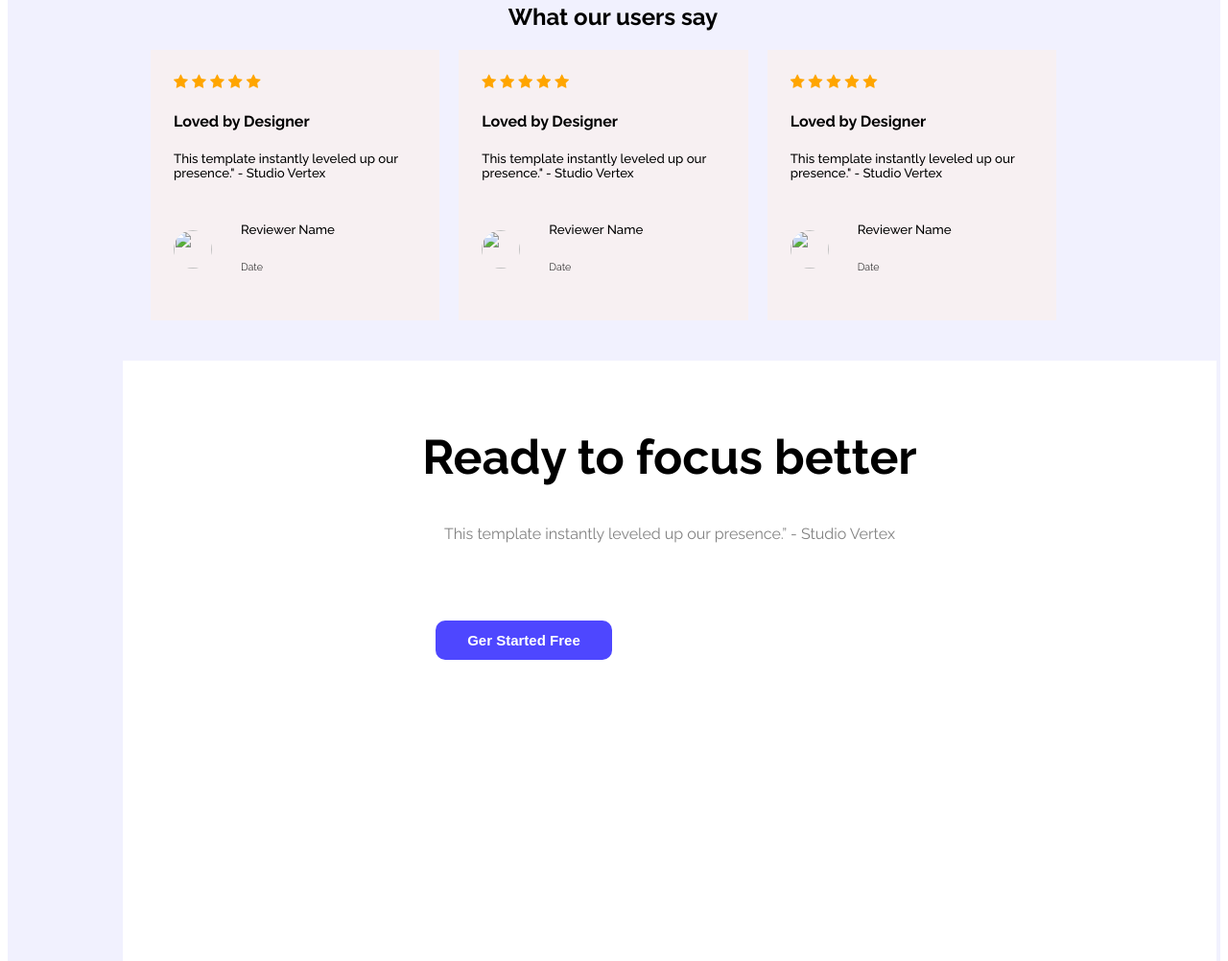
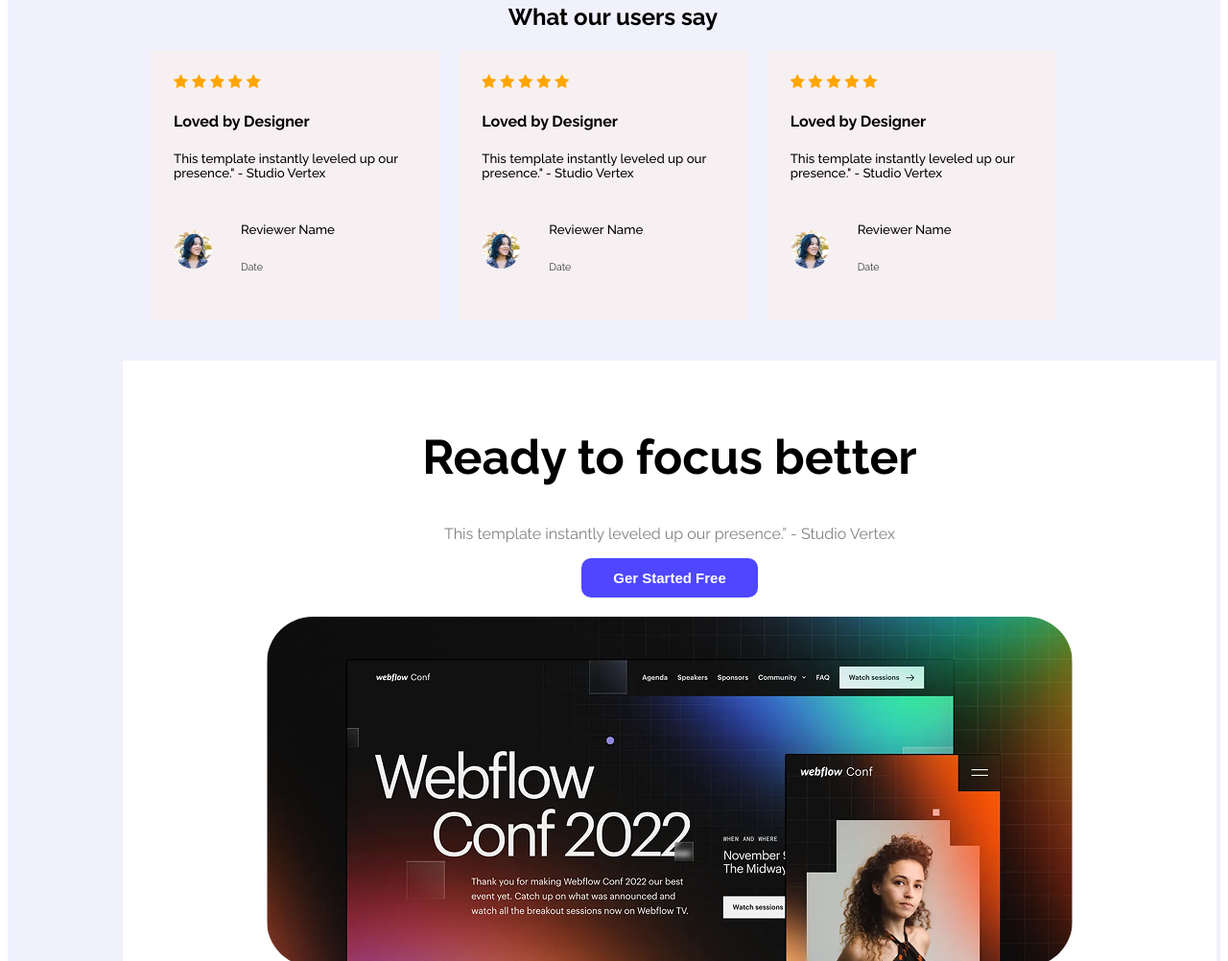
Before and after one commit to Izaj-ahmed/First-Assingment, a plain HTML site: page index.html in a window 1280 px wide. Shown: the part 1798-2800 px from the top of the page at 96% size. Drawn offline with Linux system fonts and the light colour scheme.

Commit message:
adding changes

```diff
--- a/index.html
+++ b/index.html
@@ -31,7 +31,7 @@
                 <p>Explore the live preview and imagine your brand in this bold new look.</p>
                 <button>Launch Live Preview</button>
             </div>
-            <img src="/B12A01-landing-launchpad/Assets/wc-mini.png" alt="image-wc-mini">
+            <img src="/Assets/wc-mini.png" alt="image-wc-mini">
         </section>
         <section class="goal">
             <div class="section-2">
@@ -64,7 +64,7 @@
                     <h4>Loved by Designer</h4>
                     <h5>This template instantly leveled up our presence." - Studio Vertex</h5>
                     <div class="final">
-                        <img src="/B12A01-landing-launchpad/Assets/avatar.png" alt="">
+                        <img src="/Assets/avatar.png" alt="">
                         <div>
                             <h5>Reviewer Name</h5>
                             <h6>Date</h6>
@@ -80,7 +80,7 @@
                     <h4>Loved by Designer</h4>
                     <h5>This template instantly leveled up our presence." - Studio Vertex</h5>
                     <div class="final">
-                        <img src="/B12A01-landing-launchpad/Assets/avatar.png" alt="">
+                        <img src="/Assets/avatar.png" alt="">
                         <div>
                             <h5>Reviewer Name</h5>
                             <h6>Date</h6>
@@ -96,7 +96,7 @@
                     <h4>Loved by Designer</h4>
                     <h5>This template instantly leveled up our presence." - Studio Vertex</h5>
                     <div class="final">
-                        <img src="/B12A01-landing-launchpad/Assets/avatar.png" alt="">
+                        <img src="/Assets/avatar.png" alt="">
                         <div>
                             <h5>Reviewer Name</h5>
                             <h6>Date</h6>
@@ -109,7 +109,7 @@
             <h1>Ready to focus better</h1>
             <p>This template instantly leveled up our presence.” - Studio Vertex</p>
             <button>Ger Started Free</button>
-            <img src="/B12A01-landing-launchpad/Assets/wc-big.png" alt="">
+            <img src="/Assets/wc-big.png" alt="">
         </section>
         <section class="contact">
             <h3>Let's Get in Touch</h3>
--- a/style.css
+++ b/style.css
@@ -5,7 +5,7 @@ main{
 }
 
 .header{
-    background-image: url('../B12A01-landing-launchpad/Assets/Hero-bg.png');
+    background-image: url('../Assets/Hero-bg.png');
     background-repeat: no-repeat;
     font-family: "Raleway", sans-serif;
 }
```
